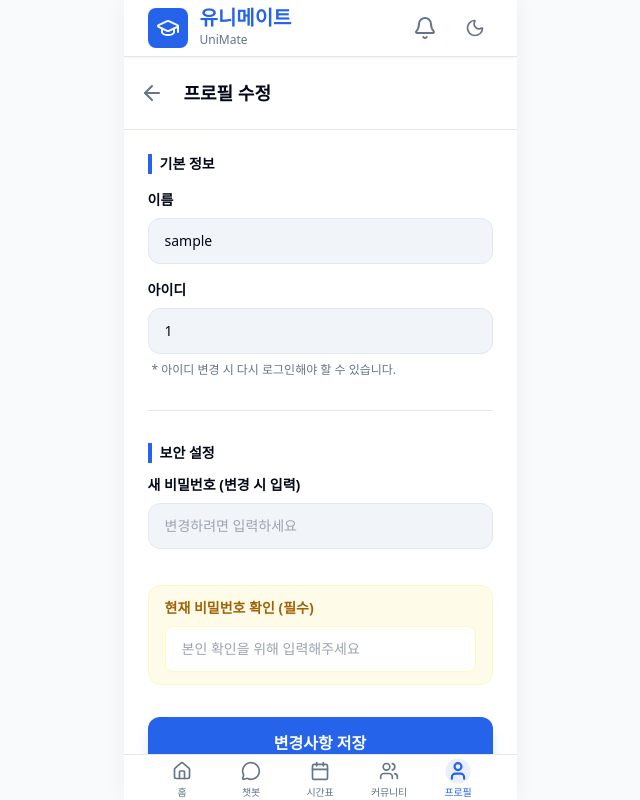
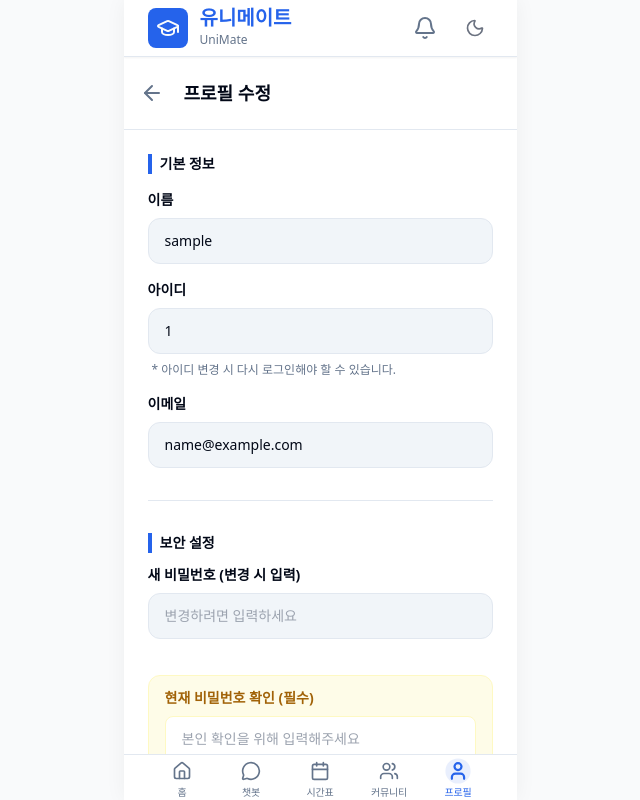
Before and after one commit to parksuejin1026/MoDoRi_Project, a Next.js app: page /profile/edit in a window 1280 px wide. Shown: the whole page, without its empty margins (320-960 px from the left). Built offline with nearby package versions, Linux system fonts and the light colour scheme; no server answers; the database is empty; sample sign-in values are in the browser's storage.

Commit message:
프로필 수정시 이메일 수정 가능

```diff
--- a/app/api/auth/login/route.ts
+++ b/app/api/auth/login/route.ts
@@ -33,7 +33,8 @@ export async function POST(req: Request) {
             user: {
                 userid: user.userid,
                 name: user.name,
-                school: user.school
+                school: user.school,
+                email: user.email // ⭐️ 이메일 추가
             }
         }, { status: 200 });
 
--- a/app/api/auth/profile/update/route.ts
+++ b/app/api/auth/profile/update/route.ts
@@ -1,10 +1,11 @@
+// 📁 app/api/auth/profile/update/route.ts
 import { NextResponse } from 'next/server';
 import { getAllUsers, updateUser } from '@/lib/google-sheet-auth';
 import bcrypt from 'bcryptjs';
 
 export async function POST(req: Request) {
     try {
-        const { currentUserId, currentPassword, newUserId, newPassword, newName, school } = await req.json();
+        const { currentUserId, currentPassword, newUserId, newPassword, newName, newEmail, school } = await req.json();
 
         if (!currentUserId) {
             return NextResponse.json({ error: '사용자 아이디가 필요합니다.' }, { status: 400 });
@@ -16,8 +17,6 @@ export async function POST(req: Request) {
         const user = users[userIndex];
 
         // 2. 사용자 존재 여부 및 비밀번호 존재 여부 확인
-        // ⭐️ [수정] !user.password 조건을 추가하여 비밀번호가 없는 경우(undefined)를 미리 차단합니다.
-        // 이렇게 하면 아래 bcrypt.compare에서 user.password가 string임을 보장받습니다.
         if (!user || !user.password) {
             return NextResponse.json({ error: '사용자를 찾을 수 없습니다.' }, { status: 404 });
         }
@@ -49,7 +48,7 @@ export async function POST(req: Request) {
             password: finalPassword,
             name: newName || user.name,
             school: school || user.school,
-            email: user.email // ⭐️ 이메일 유지
+            email: newEmail || user.email // ⭐️ 이메일 업데이트 (없으면 기존 값 유지)
         };
 
         // 6. 구글 시트 업데이트 실행
@@ -65,7 +64,8 @@ export async function POST(req: Request) {
             user: {
                 userid: updatedData.userid,
                 name: updatedData.name,
-                school: updatedData.school
+                school: updatedData.school,
+                email: updatedData.email // ⭐️ 업데이트된 이메일 반환
             }
         }, { status: 200 });
 
--- a/app/login/page.tsx
+++ b/app/login/page.tsx
@@ -34,7 +34,7 @@ export default function LoginPage() {
                 localStorage.setItem('userId', data.user.userid);
                 localStorage.setItem('userName', data.user.name);
                 localStorage.setItem('userSchool', data.user.school);
-                localStorage.setItem('userEmail', data.user.userid);
+                localStorage.setItem('userEmail', data.user.email || data.user.userid); // ⭐️ 이메일 저장 (없으면 ID)
 
                 router.push('/');
             } else {
--- a/app/profile/edit/page.tsx
+++ b/app/profile/edit/page.tsx
@@ -5,27 +5,30 @@ import { useState, useEffect } from 'react';
 import { useRouter } from 'next/navigation';
 import Link from 'next/link';
 import { ArrowLeft, CheckCircle2, AlertCircle } from 'lucide-react';
-import { useGlobalModal } from '@/components/GlobalModal'; // ⭐️ Import
+import { useGlobalModal } from '@/components/GlobalModal';
 
 export default function EditProfilePage() {
     const router = useRouter();
-    const { showAlert } = useGlobalModal(); // ⭐️ Hook
+    const { showAlert } = useGlobalModal();
 
     const [currentUserId, setCurrentUserId] = useState('');
     const [name, setName] = useState('');
+    const [email, setEmail] = useState(''); // ⭐️ 이메일 상태 추가
     const [newUserId, setNewUserId] = useState('');
     const [currentPassword, setCurrentPassword] = useState('');
     const [newPassword, setNewPassword] = useState('');
     const [confirmPassword, setConfirmPassword] = useState('');
 
     useEffect(() => {
-        const storedId = localStorage.getItem('userId') || localStorage.getItem('userEmail');
+        const storedId = localStorage.getItem('userId');
         const storedName = localStorage.getItem('userName');
+        const storedEmail = localStorage.getItem('userEmail'); // ⭐️ 이메일 가져오기
 
         if (storedId) {
             setCurrentUserId(storedId);
             setNewUserId(storedId);
             setName(storedName || '');
+            setEmail(storedEmail || storedId); // ⭐️ 이메일 초기화 (없으면 ID 사용)
         } else {
             router.replace('/login');
         }
@@ -59,6 +62,7 @@ export default function EditProfilePage() {
                     newUserId,
                     newPassword,
                     newName: name,
+                    newEmail: email, // ⭐️ 이메일 전송
                 }),
             });
 
@@ -68,7 +72,7 @@ export default function EditProfilePage() {
                 await showAlert('프로필이 성공적으로 수정되었습니다.', '수정 완료');
 
                 localStorage.setItem('userId', data.user.userid);
-                localStorage.setItem('userEmail', data.user.userid);
+                localStorage.setItem('userEmail', data.user.email); // ⭐️ 이메일 업데이트
                 localStorage.setItem('userName', data.user.name);
 
                 router.push('/profile');
@@ -122,11 +126,24 @@ export default function EditProfilePage() {
                                     * 아이디 변경 시 다시 로그인해야 할 수 있습니다.
                                 </p>
                             </div>
+
+                            {/* ⭐️ 이메일 입력 필드 추가 */}
+                            <div className="flex flex-col gap-2">
+                                <label htmlFor="email" className="text-sm font-semibold text-foreground">이메일</label>
+                                <input
+                                    id="email"
+                                    type="email"
+                                    className="w-full px-4 py-3 border border-border rounded-xl text-sm focus:outline-none focus:border-primary focus:ring-2 focus:ring-primary/10 transition-all bg-muted text-foreground"
+                                    value={email}
+                                    onChange={(e) => setEmail(e.target.value)}
+                                    placeholder="이메일을 입력하세요"
+                                />
+                            </div>
                         </div>
 
                         <hr className="border-border my-2" />
 
-                        {/* 비밀번호 섹션 (간격 조정) */}
+                        {/* 비밀번호 섹션 */}
                         <div className="space-y-3">
                             <h3 className="text-sm font-bold text-foreground border-l-4 border-primary pl-2">보안 설정</h3>
 
@@ -170,17 +187,15 @@ export default function EditProfilePage() {
                             )}
                         </div>
 
-                        {/* ⭐️ [수정] 간격 및 색상 조정 섹션 */}
+                        {/* 현재 비밀번호 확인 섹션 */}
                         <div className="bg-yellow-50 dark:bg-yellow-950 px-4 py-3 rounded-xl border border-yellow-100 dark:border-yellow-900 mt-3">
                             <div className="flex flex-col gap-2">
-                                {/* ⭐️ [수정] 텍스트 색상 조정: text-yellow-700 dark:text-yellow-400 */}
                                 <label htmlFor="current-password" className="text-sm font-bold text-yellow-700 dark:text-yellow-400">
                                     현재 비밀번호 확인 (필수)
                                 </label>
                                 <input
                                     id="current-password"
                                     type="password"
-                                    // ⭐️ [수정] 입력 필드 테두리 색상 조정: border-yellow-100 dark:border-yellow-900
                                     className="w-full px-4 py-3 border border-yellow-100 dark:border-yellow-900 rounded-lg text-sm focus:outline-none focus:border-yellow-500 focus:ring-2 focus:ring-yellow-200 transition-all bg-card text-foreground"
                                     placeholder="본인 확인을 위해 입력해주세요"
                                     value={currentPassword}
```
